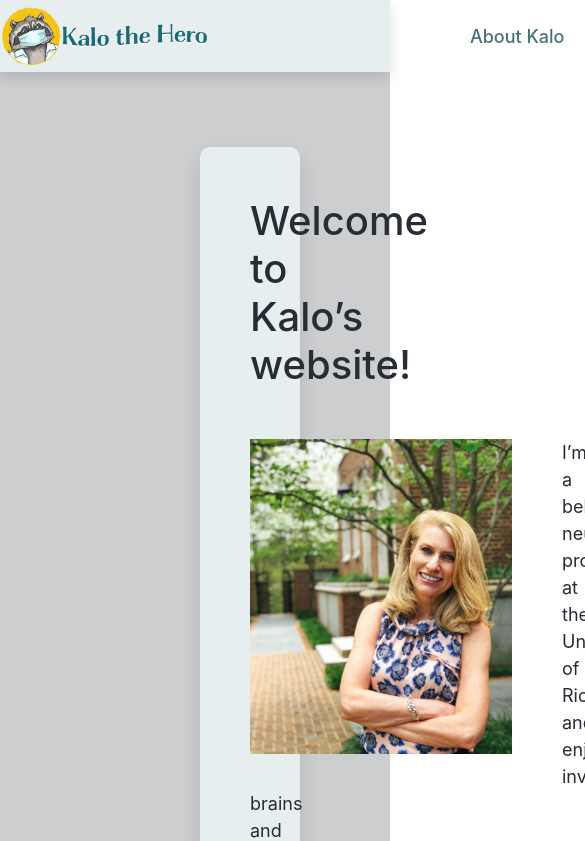
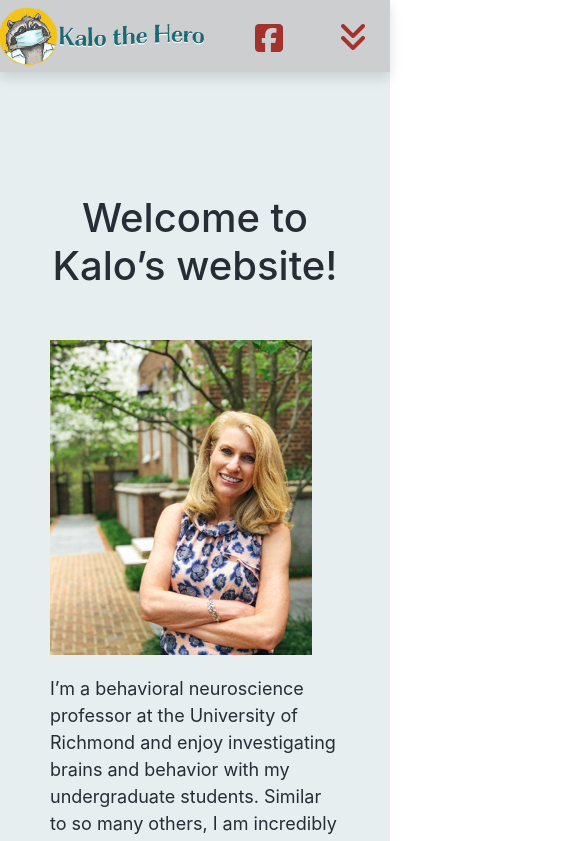
Before and after one commit to dvavs/kalothehero, a React (Create React App) app: page /about in a window 390 px wide. Shown: the top 841 px of the page, 585 px wide, since content can reach past the window. Built offline with nearby package versions, Linux system fonts and the light colour scheme.

Commit message:
Add collapsable nav bar for width < 840px

```diff
--- a/package.json
+++ b/package.json
@@ -8,6 +8,7 @@
     "@testing-library/user-event": "^7.2.1",
     "react": "^16.13.1",
     "react-dom": "^16.13.1",
+    "react-onclickoutside": "^6.9.0",
     "react-router-dom": "^5.2.0",
     "react-scripts": "3.4.1"
   },
--- a/src/App.css
+++ b/src/App.css
@@ -50,3 +50,26 @@ main a:hover, main a:visited:hover {
 a:hover {
   text-decoration: none;
 }
+
+@media screen and (max-width: 839px) {
+
+  .App {
+    background-color: var(--primary-lb);
+  }
+
+  main {
+    width: 100%;
+    margin: 72px 0px;
+    padding: 50px;
+    display: block;
+    position: relative;
+    background-color: var(--primary-lb);
+    flex-direction: column;
+    align-items: center;
+    justify-content: center;
+    color: var(--primary-charcoal);
+    box-shadow: none;
+    border-radius: 0px
+  }
+
+}
--- a/src/App.js
+++ b/src/App.js
@@ -15,12 +15,38 @@ import Footer from './components/Footer'
 
 import './App.css';
 
-function App() {
+class App extends React.Component {
+
+  constructor() {
+    super()
+
+    this.state = {
+      ddOpen: false
+    }
+
+    this.closeDdNav = () => {
+      this.setState({
+        ddOpen: false
+      })
+    }
+
+    this.toggleDdNav = () => {
+      this.setState(prevState => ({
+        ddOpen: !prevState.ddOpen
+      }))
+    }
+  }
+
+
+  render() {
+
+    const { ddOpen } = this.state
+
     return (
       <div className='App'>
         <Router>
           <PageCtxProvider>
-          <Nav />
+            <Nav toggleNav={this.toggleDdNav} closeDdNav={this.closeDdNav} ddOpen={ddOpen}/>
             <div className='pad' />
             <Switch>
               <Route exact path='/' component={() => <Home />} />
@@ -37,5 +63,6 @@ function App() {
       </div>
     );
   }
+}
 
 export default App;
--- a/src/components/Nav/index.js
+++ b/src/components/Nav/index.js
@@ -1,4 +1,5 @@
 import React from 'react';
+import onClickOutside from "react-onclickoutside";
 import { Link } from 'react-router-dom';
 
 import { PageCtx } from '../../utils/PageCtx'
@@ -7,16 +8,29 @@ import './style.css'
 
 import kalobanner from '../../assets/images/kalo-web-header_200x700.png'
 
-export default function Nav(props) {
+function Nav(props) {
+
     const { page } = React.useContext(PageCtx)
+
+    Nav.closeDdNav = () => {
+        props.closeDdNav()
+    }
+
+    const closeDdNav = () => {
+        props.closeDdNav()
+    }
+
+    const toggleNav = () => {
+        props.toggleNav()
+    }
 
     return (
         <nav>
-            <div id='nav'>
-                <div id='nav-left'>
-                    <Link to='/'><img src={kalobanner} alt='kalo' /></Link>
+            <div id='nav-full'>
+                <div className='nav-left'>
+                    <Link to='/'><img src={kalobanner} alt='kalo' id='kalo-header' /></Link>
                 </div>
-                <div id='nav-center'>
+                <div className='nav-center'>
                     <Link to='/about' className='nav-block'>
                         <div className={page === `about` ? 'nav-btn-active' : 'nav-btn'}>
                             <p>About Kalo</p>
@@ -45,11 +59,65 @@ export default function Nav(props) {
                         </div>
                     </Link>
                 </div>
-                <div id='nav-right'>
+                <div className='nav-right'>
                     <a href='https://www.facebook.com/KaloTheHero/' className='nav-block'>
                         <i className='fab fa-facebook-square nav-btn' id='fbook-icon'></i>
                     </a>
+                </div>
             </div>
+            <div id='nav-collapsable'>
+                <div id='nav-collapse-bar'>
+                    <div className='nav-left'>
+                        <Link to='/'><img src={kalobanner} alt='kalo' id='kalo-collapse-header' /></Link>
+                    </div>
+                    <div className='nav-center'></div>
+                    <div className='nav-right'>
+                        <a href='https://www.facebook.com/KaloTheHero/' className='nav-block' id='fbook-link'>
+                            <i className='fab fa-facebook-square nav-btn' id='fbook-icon'></i>
+                        </a>
+                        <button id='nav-menu-toggle-btn' onClick={toggleNav}>
+                            <i className={props.ddOpen ? 'fa fa-angle-double-up nav-btn' : 'fa fa-angle-double-down nav-btn'} id='nav-collapse-icon'></i>
+                        </button>
+                    </div>
+                </div>
+                <div id='nav-collapse-menu'>
+                    <ul id={props.ddOpen ? 'nav-visible-ul' : 'nav-collapsed-ul'}>
+                        <li>
+                            <Link to='/about' className='nav-block' onClick={closeDdNav} id='about-top-nav-dd-btn'>
+                                <div className={page === `about` ? 'nav-btn-active' : 'nav-btn'}>
+                                    <p>About Kalo</p>
+                                </div>
+                            </Link>
+                        </li>
+                        <li>
+                            <Link to='/resources' className='nav-block' onClick={closeDdNav}>
+                                <div className={page === `resources` ? 'nav-btn-active' : 'nav-btn'}>
+                                    <p>Resources</p>
+                                </div>
+                            </Link>
+                        </li>
+                        <li>
+                            <Link to='/challenge' className='nav-block' onClick={closeDdNav}>
+                                <div className={page === `challenge` ? 'nav-btn-active' : 'nav-btn'}>
+                                    <p>Take the Challenge!</p>
+                                </div>
+                            </Link>
+                        </li>
+                        <li>
+                            <Link to='/media' className='nav-block' onClick={closeDdNav}>
+                                <div className={page === `media` ? 'nav-btn-active' : 'nav-btn'}>
+                                    <p>Media</p>
+                                </div>
+                            </Link>
+                        </li>
+                    </ul>
+                </div>
             </div>
         </nav >)
 }
+
+const clickOutsideConfig = {
+    handleClickOutside: () => Nav.closeDdNav
+};
+
+export default onClickOutside(Nav, clickOutsideConfig);
--- a/src/components/Nav/style.css
+++ b/src/components/Nav/style.css
@@ -9,17 +9,20 @@ nav {
     box-shadow: 0px 6px 12px #00000020;
 }
 
-#nav {
+#nav-full, #nav-collapse-bar  {
     position: relative;
     display: flex;
     flex-wrap: nowrap;
     justify-content: center;
     align-content: center;
     top: 0;
-    width: 1400px;
     margin-left: auto;
     margin-right: auto;
     transition: 0.25s ease-out;
+}
+
+#nav-full {
+    width: 1400px;
 }
 
 nav::after {
@@ -27,16 +30,16 @@ nav::after {
     display: block;
 }
 
-#nav-left {
+.nav-left {
     width: max-content;
     padding: 6px 6px 6px 0px;
 }
 
-#nav-left img {
+.nav-left img {
     max-height: 60px;
 }
 
-#nav-center {
+.nav-center {
     width: 100%;
     padding: 12px 100px 12px 0px;
     line-height: 1;
@@ -52,7 +55,7 @@ nav::after {
     width: 36px;
 }
 
-#nav-right {
+.nav-right {
     display: flex;
     flex-wrap: nowrap;
     padding: 12px 0px 12px 12px;
@@ -109,3 +112,104 @@ nav::after {
     font-size: 2em;
     padding: 10px
 }
+
+#nav-collapsable {
+    background: var(--primary-lg)
+}
+
+button {
+    border: none;
+    background: inherit;
+    font-size: 2em;
+    max-height: 48px;
+}
+
+button:active, button:focus {
+    outline: none;
+    border: none;
+}
+
+#nav-collapse-menu {
+    background: inherit;
+}
+
+#nav-collapsed-ul {
+    height: 0;
+    display: none;
+}
+
+#nav-collapse-menu li .nav-block {
+    width: 100%;
+    display: flex;
+    flex-wrap: nowrap;
+    justify-content: center;
+    align-content: center;
+    border-bottom: var(--primary-db) solid 1px;
+}
+
+#about-top-nav-dd-btn {
+    border-top: var(--primary-db) solid 1px;
+}
+
+#fbook-icon-dd-nav {
+    font-size: 1em;
+}
+
+#fbook-link, #nav-menu-toggle-btn {
+    margin: 0px 20px;
+}
+
+@media screen and (max-width: 1399px) {
+
+    #nav-full {
+        width: 960px;
+    }
+
+}
+
+@media screen and (max-width: 960px) {
+
+    .nav-center {
+        padding: 12px 0px 12px 0px;
+    }
+
+    #nav-full {
+        width: 100%;
+    }
+
+}
+
+@media screen and (min-width: 840px) {
+
+    #nav-collapsable {
+        height: 0;
+        display: none;
+    }
+
+}
+
+@media screen and (max-width: 839px) {
+
+    nav {
+        background: var(--primary-lg);
+        box-shadow: 0px 6px 12px #00000020;
+    }
+
+    #nav-full {
+        height: 0;
+        display: none;
+    }
+
+    #nav-collapse-bar .nav-btn:hover,
+    #nav-collapse-bar .nav-btn:focus,
+    #nav-collapse-bar .nav-btn:active,
+    #nav-collapse-bar .nav-btn-active {
+        color: var(--accent-red);
+    }
+
+    .nav-btn-active:hover {
+        width: 100%;
+        background: var(--primary-lg);
+    }
+
+}
--- a/src/pages/Home/style.css
+++ b/src/pages/Home/style.css
@@ -8,3 +8,11 @@
     width: 100%;
     border-radius: 10px;
 }
+
+@media screen and (max-width: 839px) {
+
+    #home {
+        margin: 75px 0px;
+    }
+
+}
```
Also changed, not shown: 1 other file (tests, documents, lock files or other folders). Lines whose indentation alone changed are shown as unchanged.
